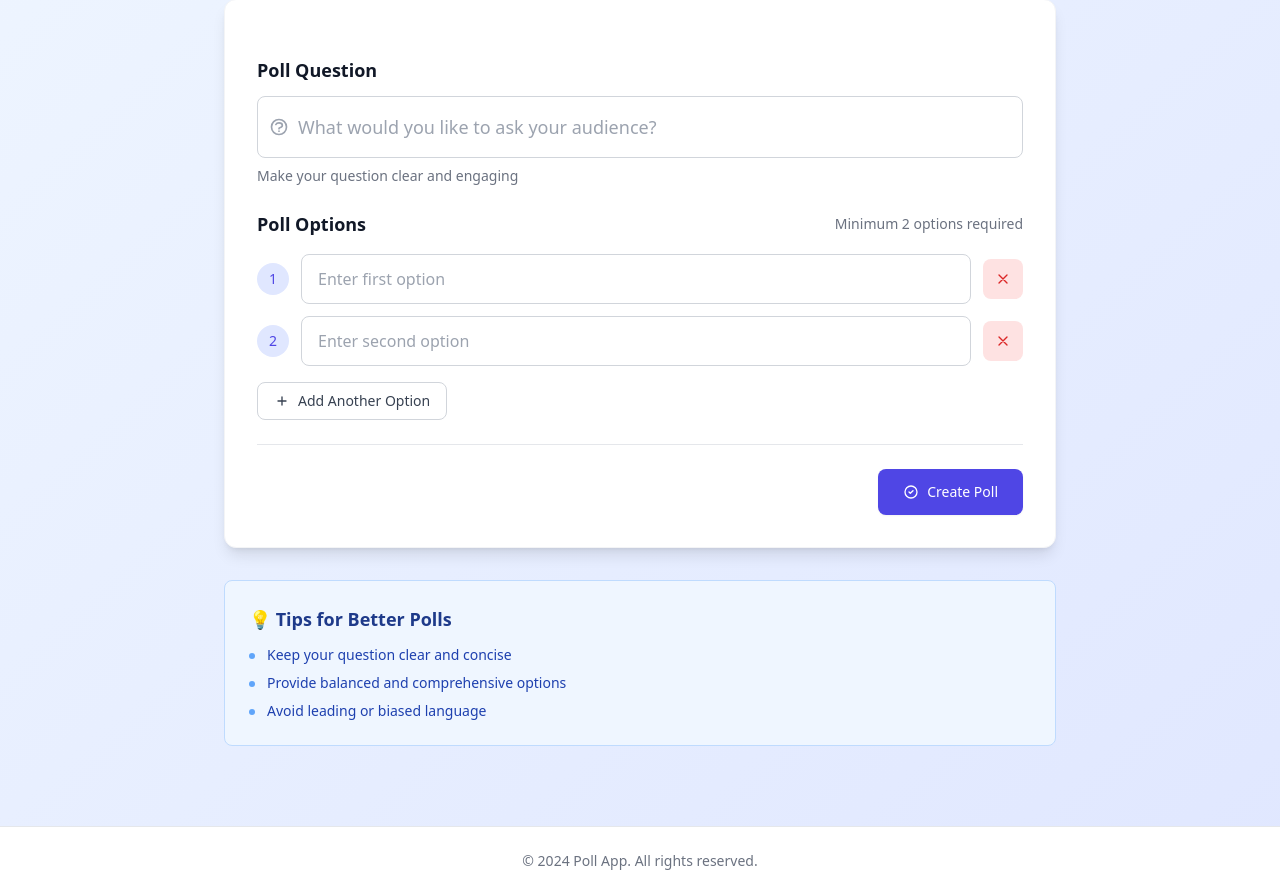
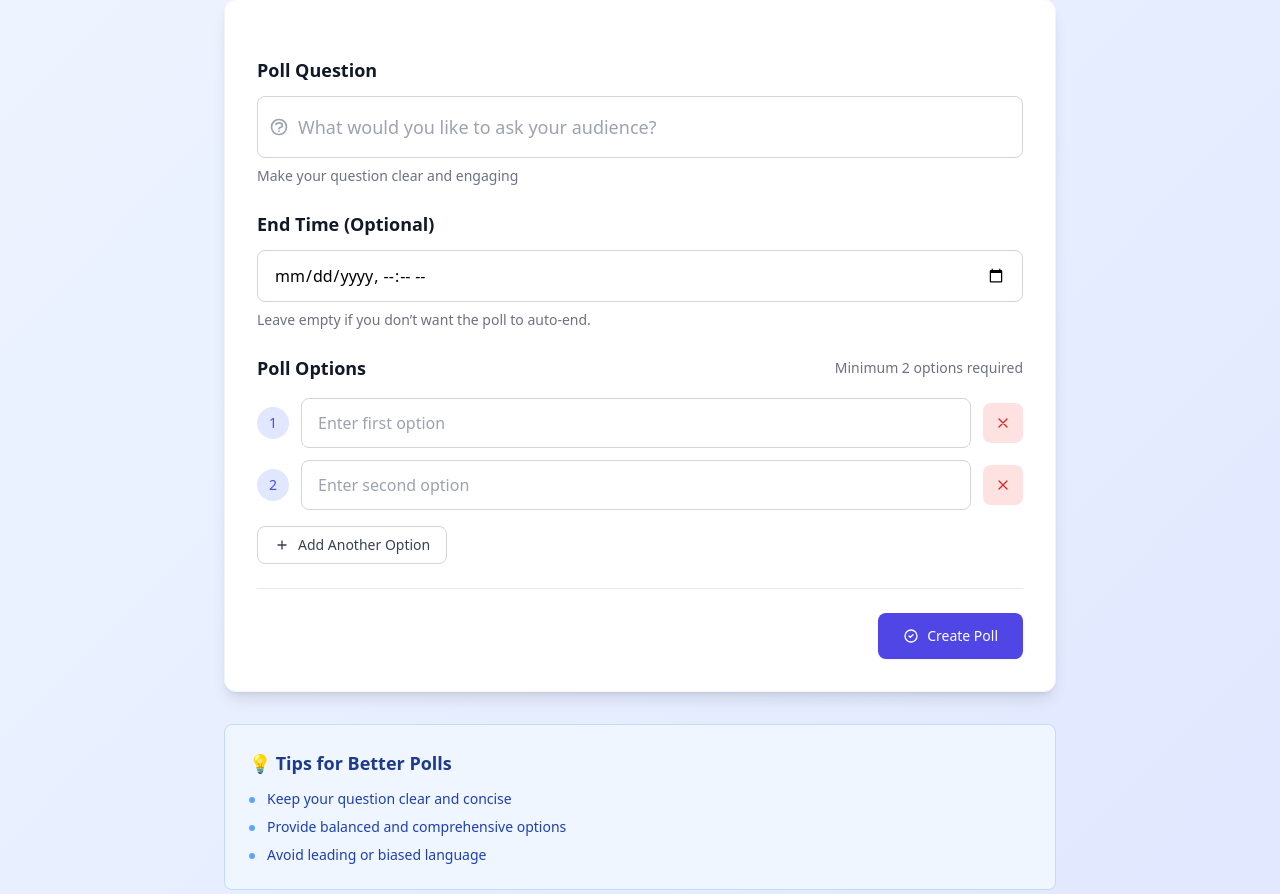
Before and after one commit to SoorajThanikkal/pollProject, a Django app: page /create/ in a window 1280 px wide. Shown: the part 278-1172 px from the top of the page. Before the commit the page ends 1148 px from the top, so only its background shows below. Run offline with Django 5.2, Linux system fonts and the light colour scheme; a user stored in the database is signed in; some libraries are stand-ins or nearby versions.

Commit message:
delete issue  fixed

```diff
--- a/pollApp/templates/create_poll.html
+++ b/pollApp/templates/create_poll.html
@@ -65,6 +65,19 @@
                             />
                         </div>
                         <p class="mt-2 text-sm text-gray-500">Make your question clear and engaging</p>
+                    </div>
+                    <div>
+                        <label for="end_time" class="block text-lg font-semibold text-gray-900 mb-3">
+                            End Time (Optional)
+                        </label>
+                        <input
+                            type="datetime-local"
+                            name="end_time"
+                            id="end_time"
+                            min="{{ now|date:'Y-m-d\\TH:i' }}"
+                            class="block w-full px-4 py-3 border border-gray-300 rounded-lg focus:ring-2 focus:ring-indigo-500 focus:border-indigo-500 transition-colors duration-200"
+                        />
+                        <p class="mt-2 text-sm text-gray-500">Leave empty if you don’t want the poll to auto-end.</p>
                     </div>
 
                     <!-- Poll Options Section -->
--- a/pollApp/views.py
+++ b/pollApp/views.py
@@ -13,6 +13,8 @@ from .models import PollModel, PollOption, UserVote
 
 import openpyxl
 from django.http import HttpResponse
+
+from django.utils import timezone
 # Create your views here.
 
 
@@ -63,20 +65,22 @@ def is_admin(user):
 def create_poll(request):
     if request.method == "POST":
         question = request.POST.get("question")
-        options = request.POST.getlist("options")  # multiple options
+        options = request.POST.getlist("options")
+        end_time = request.POST.get("end_time")
 
         if question and options:
             poll = PollModel.objects.create(
                 user=request.user,
                 question=question,
-                pub_date=timezone.now()
+                pub_date=timezone.now(),
+                end_time=parse_datetime(end_time) if end_time else None
             )
             for opt in options:
                 if opt.strip():
                     PollOption.objects.create(poll=poll, option_text=opt)
             return redirect("poll_list")
 
-    return render(request, "create_poll.html")
+    return render(request, "create_poll.html",{"now": timezone.now()})
 
 
 
@@ -211,15 +215,12 @@ def export_poll_excel(request, poll_id):
 
 
 
-from django.db.models import F
 
 @login_required
 @user_passes_test(is_admin)
 def delete_poll_votes(request, poll_id):
     poll = get_object_or_404(PollModel, id=poll_id)
+    poll.delete()  # deletes poll + all related options + votes (cascade)
 
-    UserVote.objects.filter(poll=poll).delete()
-    PollOption.objects.filter(poll=poll).update(votes=0)
-
-    messages.success(request, f"All votes for '{poll.question}' have been deleted.")
+    messages.success(request, f"Poll '{poll.question}' has been deleted successfully.")
     return redirect("admin_poll_list")
```
Also changed, not shown: pollApp/models.py (+12 -0 lines), db.sqlite3, pollApp/migrations/0003_pollmodel_end_time.py (added).
